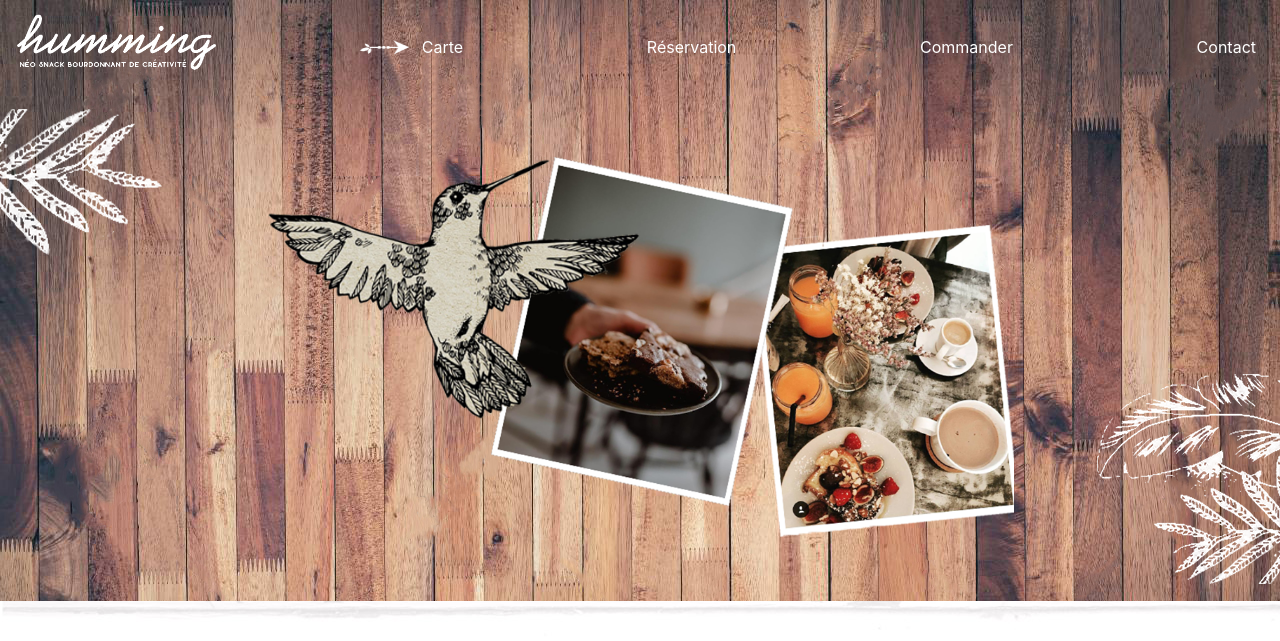
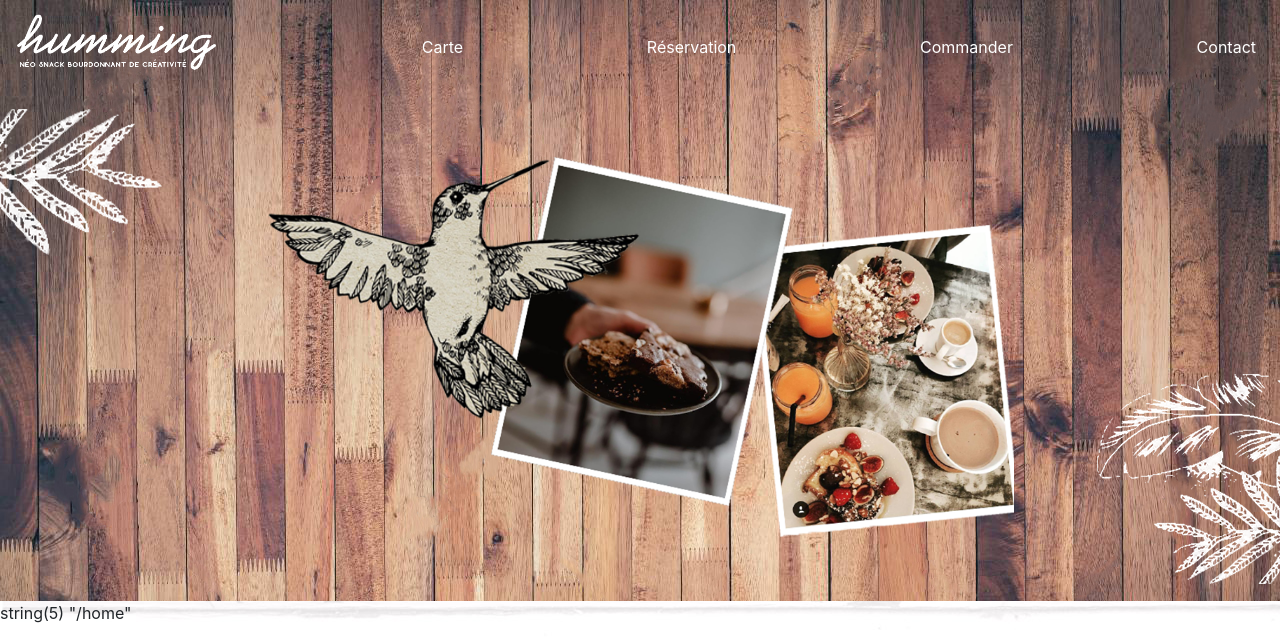
Before and after one commit to jimmyachour/Humming, a PHP site: page /home in a window 1280 px wide. Shown: the top 641 px of the page. Run offline with PHP 8.4, Linux system fonts and the light colour scheme; a stand-in replaces the project's code that opens the database connection.

Commit message:
modif lien

```diff
--- a/src/Controller/AbstractController.php
+++ b/src/Controller/AbstractController.php
@@ -39,6 +39,7 @@ abstract class AbstractController
         );
         $this->twig->addExtension(new DebugExtension());
         $this->twig->addGlobal('openTime', $this->isOpen());
+        $this->twig->addGlobal('REQUEST_URI', $_SERVER['REQUEST_URI']);
     }
 
 
--- a/src/View/template/header.html.twig
+++ b/src/View/template/header.html.twig
@@ -7,18 +7,28 @@
         <div class="collapse navbar-collapse" id="navbarNav">
             <ul class="navbar-nav header-nav-list">
                 <li class="nav-item active">
-
-                    <img class="arrow_bird" src="/assets/images/arrow_bird_white.png" alt="fleche blanche">
-                    <a class="nav-link" href="/carte">&nbsp;Carte</a>
+                    {% if REQUEST_URI=='/contact' %}
+                        <img class="arrow_bird" src="/assets/images/arrow_bird_white.png" alt="fleche blanche">
+                    {% endif %}
+                    <a class="nav-link" href="/carte/">&nbsp;Carte</a>
                 </li>
                 <li class="nav-item">
-                    <a class="nav-link" href="/reservation">&nbsp;Réservation</a>
+                    {% if REQUEST_URI=='/reservation/request' %}
+                        <img class="arrow_bird" src="/assets/images/arrow_bird_white.png" alt="fleche blanche">
+                    {% endif %}
+                    <a class="nav-link" href="/reservation/request">&nbsp;Réservation</a>
                 </li>
                 <li class="nav-item">
-                    <a class="nav-link" href="/commander">&nbsp;Commander</a>
+                    {% if REQUEST_URI=='/contact' %}
+                        <img class="arrow_bird" src="/assets/images/arrow_bird_white.png" alt="fleche blanche">
+                    {% endif %}
+                    <a class="nav-link" href="/commander/">&nbsp;Commander</a>
                 </li>
                 <li class="nav-item header-last-item">
-                    <a class="nav-link" href="/contact">&nbsp;Contact</a>
+                    {% if REQUEST_URI=='/contact/' %}
+                        <img class="arrow_bird" src="/assets/images/arrow_bird_white.png" alt="fleche blanche">
+                    {% endif %}
+                    <a class="nav-link" href="/contact/">&nbsp;Contact</a>
                 </li>
             </ul>
         </div>
@@ -32,3 +42,4 @@
         <img class="header-deco right-leaf" src="/assets/images/right-leaf.png"/>
     </div>
 </header>
+{{ dump(REQUEST_URI) }}
```
Also changed, not shown: src/View/TemplateAdmin/header.html.twig (+5 -3 lines), public/assets/css/adminStyle.css.
